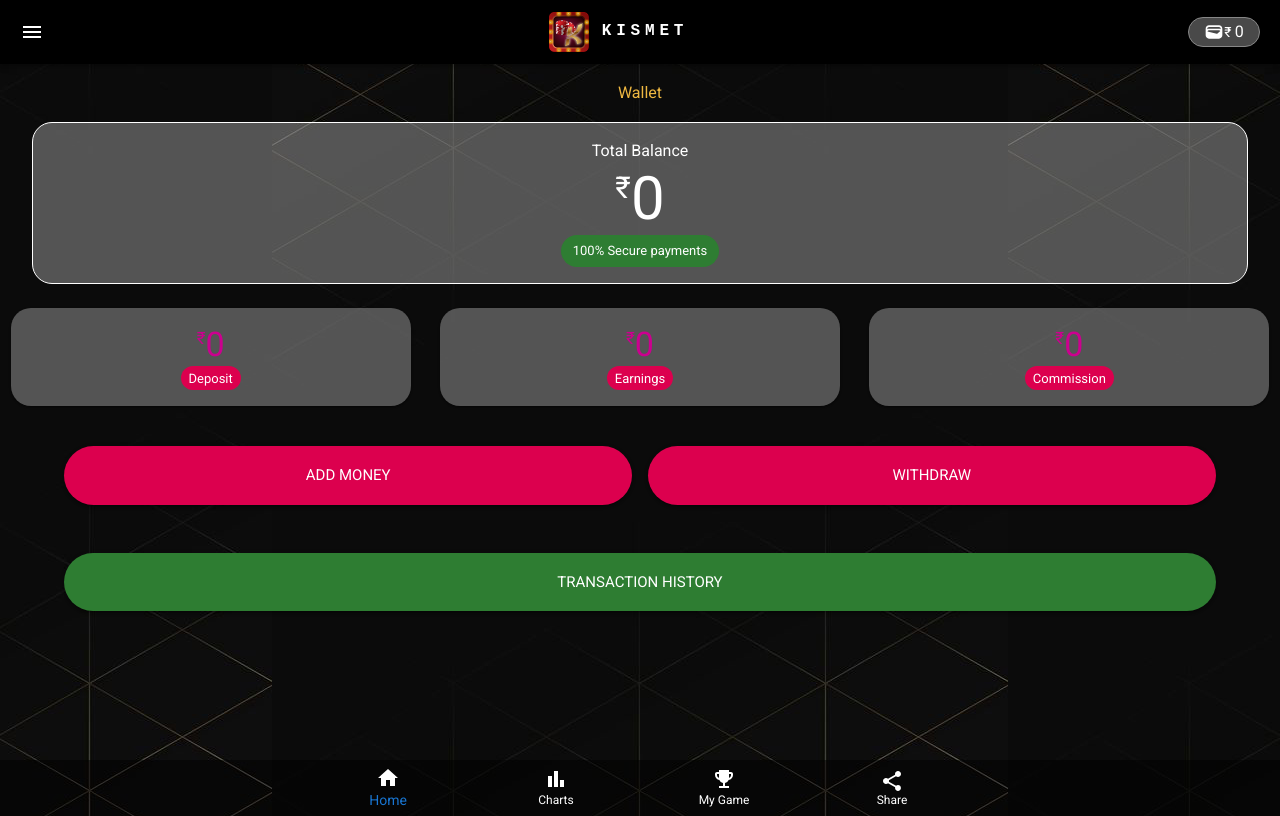
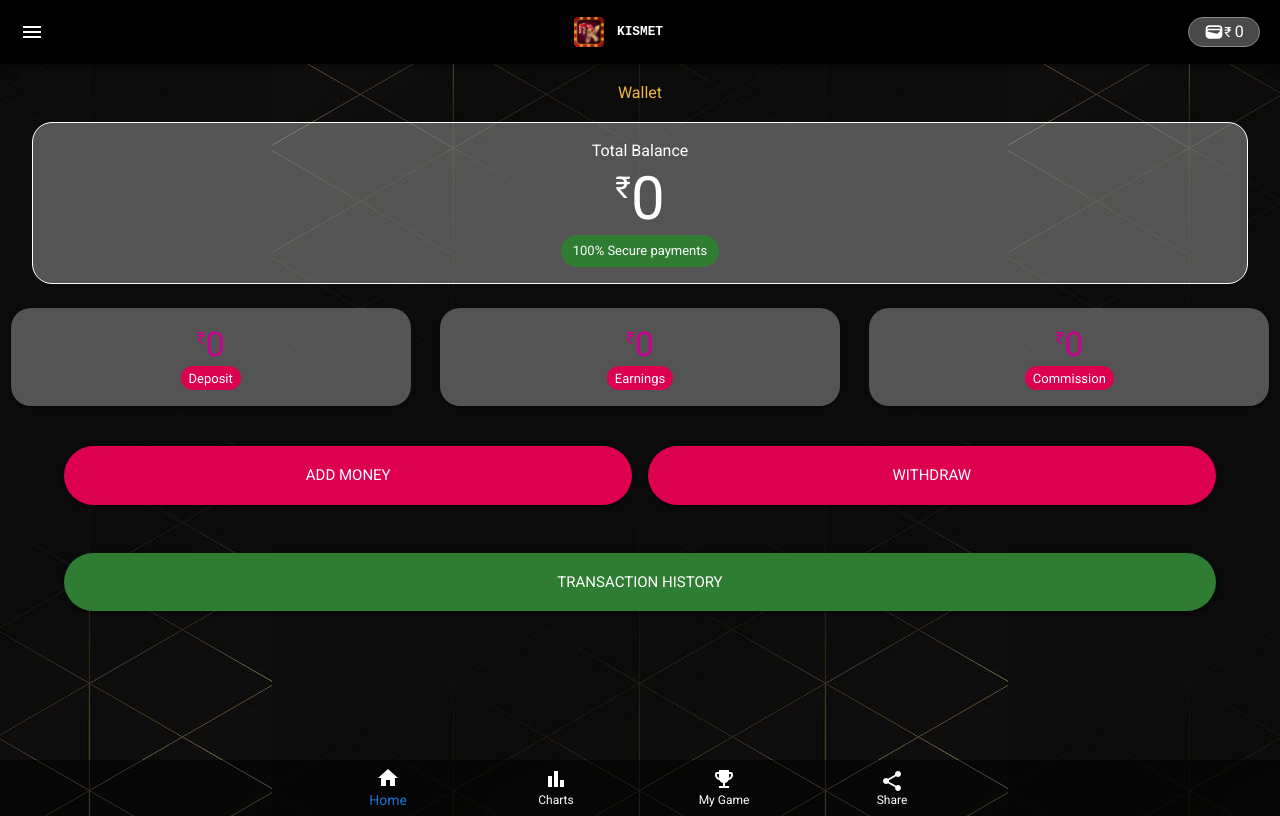
Before and after one commit to cyberspacemedia/kismet, a React (Create React App) app: page /wallet in a window 1280 px wide. Built offline with nearby package versions, Linux system fonts and the light colour scheme.

Commit message:
Logo Size Reduced

```diff
--- a/src/components/dashboard/Appnavigation.jsx
+++ b/src/components/dashboard/Appnavigation.jsx
@@ -72,7 +72,7 @@ const AppNavigation = () => {
                             src="./StaticAssets/Images/moblogo.png"
                             alt="Logo"
                             style={{
-                                height: "40px",
+                                height: "30px",
                                 margin: "5px",
                             }}
                         />
@@ -89,8 +89,7 @@ const AppNavigation = () => {
                                 justifyContent: "center",
                                 fontFamily: "monospace",
                                 fontWeight: 700,
-                                fontSize: "1rem",
-                                letterSpacing: ".3rem",
+                                fontSize: "0.8rem",
                                 color: "inherit",
                                 textDecoration: "none",
                                 ml: 1, // Add some margin-left if needed to separate the text from the image
```
